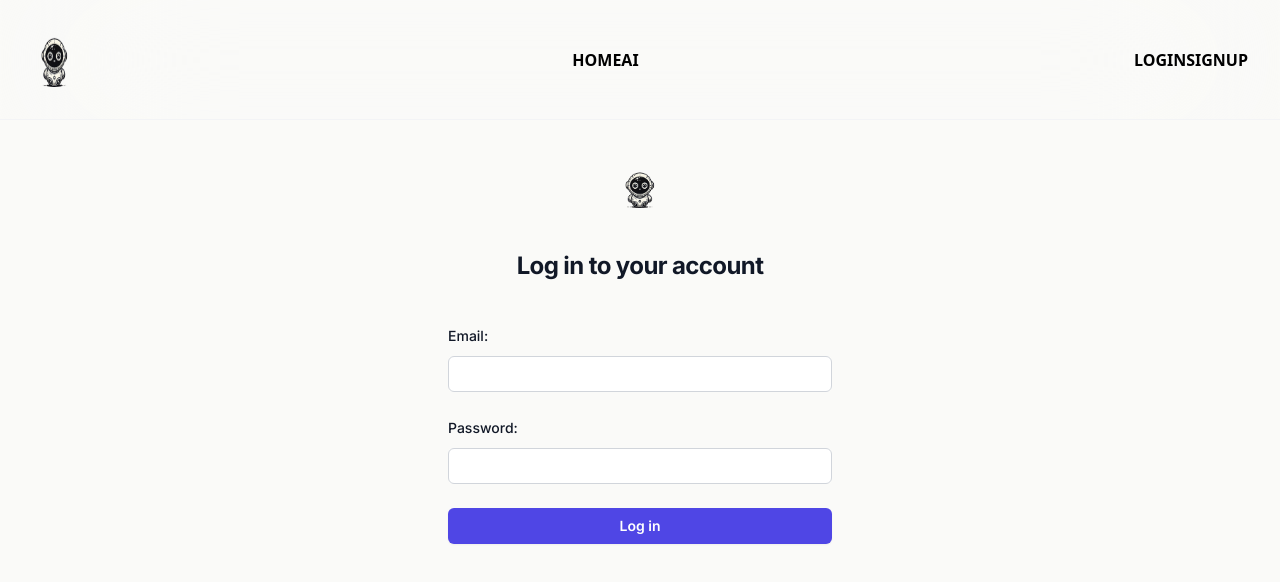
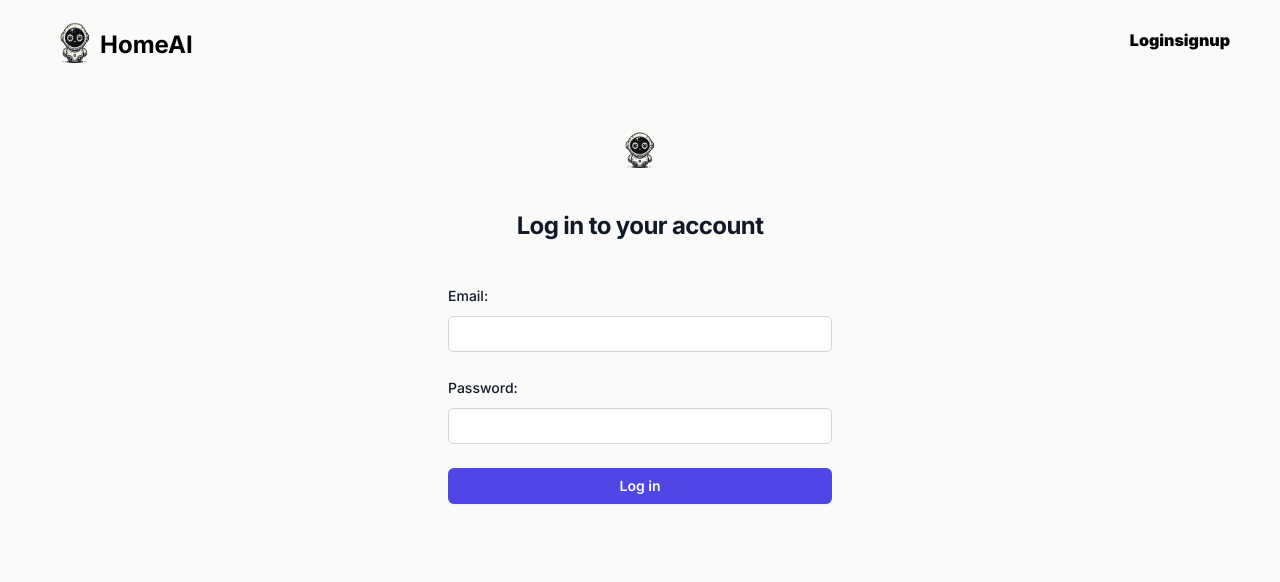
Before and after one commit to Vi-neet/HomeAI, a React (Vite) app in the folder frontend/: page /login in a window 1280 px wide. Shown: the top 582 px of the page. Built offline with nearby package versions, Linux system fonts and the light colour scheme; no server answers; what @huggingface/inference would draw is missing.

Commit message:
Made navbar

```diff
--- a/frontend/src/components/Header.jsx
+++ b/frontend/src/components/Header.jsx
@@ -11,29 +11,35 @@ const Header = () => {
   };
 
   return (
-    <header className="sticky top-0 z-[1] mx-auto  flex w-full max-w-7xl flex-wrap items-center justify-between border-b border-gray-100 bg-background p-[2em] font-sans font-bold uppercase text-text-primary backdrop-blur-[100px] dark:border-gray-800 dark:bg-d-background dark:text-d-text-primary">
-      <div>
+    <header className="header" >
+      <div className="logo-container">
         <img
           src="/HomeAI-transparent.png"
           alt="HomeAI Logo"
           className="logo h-16 w-16"
         />
-      </div>
-      <h1>HomeAI</h1>
+        <h1 className="title">HomeAI</h1>
+        </div>
 
       {user && (
-        <div className="w-1/3">
-          <div className="flex justify-between">
-            <Link to="/">Home</Link>
-            <Link to="/chef">Chef</Link>
-            <Link to="/trainer">Trainer</Link>
-            <Link to="/economist">Economist</Link>
+        <>
+          <nav className="nav-links">
+            <Link className="nav-links-el" to="/">Home</Link>
+
+            <Link className="nav-links-el" to="/chef">Chef</Link>
+
+            <Link className="nav-links-el" to="/trainer">Trainer</Link>
+
+            <Link className="nav-links-el" to="/economist">Economist</Link>
+          </nav>
+          <div className="logout-container">
+
+          <span className="loggedIN-email">{user.email}</span>
+          <button className="logout-btn" onClick={handleClick}>
+            Logout
+          </button>
           </div>
-          <div>
-            <span>{user.email}</span>
-            <button onClick={handleClick}>Logout</button>
-          </div>
-        </div>
+        </>
       )}
 
       {!user && (
--- a/frontend/src/index.css
+++ b/frontend/src/index.css
@@ -11,27 +11,74 @@ body {
   background-color: #fafaf8;
 }
 .logo {
-  height: 55px;
-  width: 45px;
+  height: 45px;
+  width: 50px;
 }
 .title {
-  font-size: 2.5rem;
-  font-weight: 400;
+  font-size: 1.5rem;
+  font-weight: 700;
 }
 .title,
 .logo {
   cursor: pointer;
 }
+
 .header {
+  justify-content: space-between;
+  align-items: center;
+  max-width: 1180px;
+  min-height: 80px;
+  margin-left: auto;
+  margin-right: auto;
+  display: flex;
+}
+.nav-links {
+  display: flex;
+  gap: 10px;
+  color: #fff;
+  margin-left: 4px;
+  margin-right: 4px;
+  padding: 10px;
+  font-weight: 600;
+  transition: all 0.2s;
+}
+.nav-links-el {
+  margin-left: 4px;
+  margin-right: 4px;
+  padding: 10px;
+  font-weight: 600;
+  transition: all 0.2s;
+}
+.nav-links-el:hover {
+  text-decoration: underline;
+}
+.logout-container {
   display: flex;
   align-items: center;
   justify-content: center;
   gap: 10px;
-  height: 100px;
-  background-color: white;
-  box-shadow: 0px 1px 3px 0px rgba(0, 0, 0, 0.1),
-    0px 1px 2px 0px rgba(0, 0, 0, 0.06);
 }
+
+.logo-container {
+  display: flex;
+  align-items: end;
+}
+.logout-btn {
+  padding: 7px 20px;
+  border-radius: 40px;
+  font-size: 14px;
+  font-weight: 500;
+  line-height: 130%;
+  color: #c92a2a;
+  background-color: #ffe3e3;
+  border: 1px solid #c92a2a;
+}
+a {
+  font-weight: 900;
+  font-size: 16px;
+  color: #000;
+}
+
 main {
   padding: 40px 30px 10px;
 }
```
